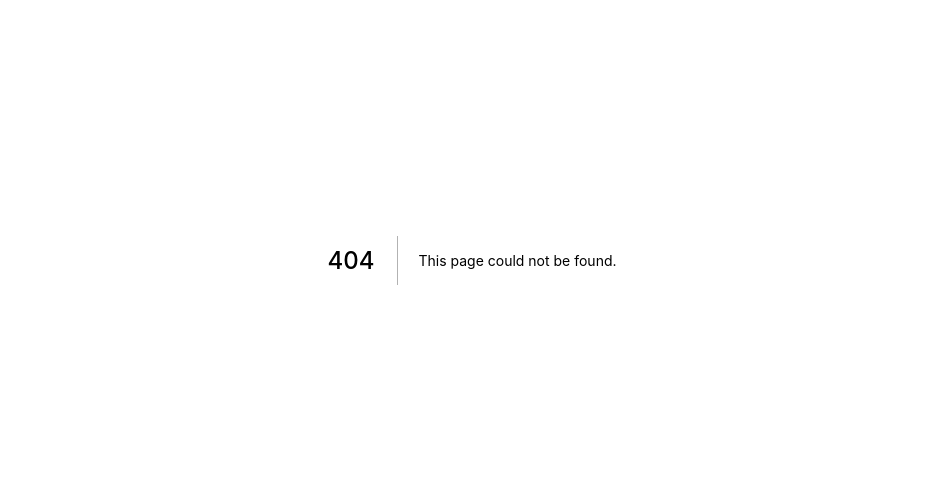
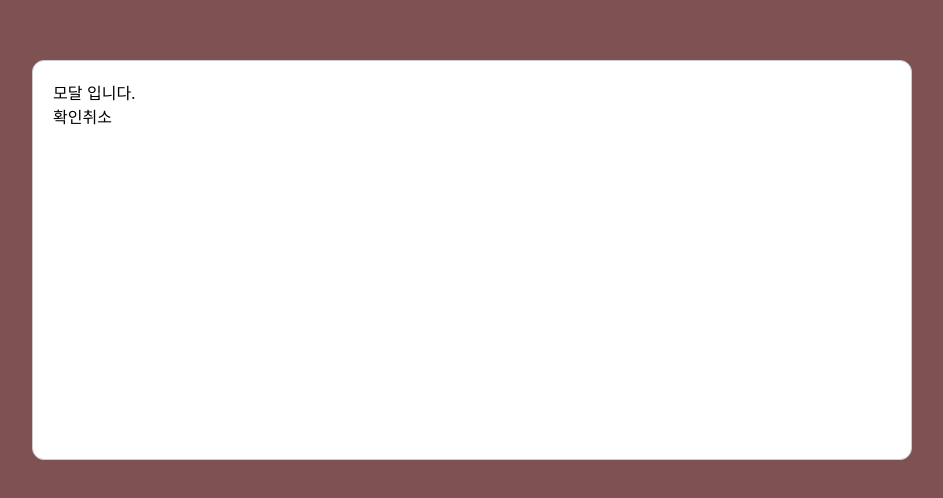
Before and after one commit to koozone/next-chat-app, a Next.js app: page /component/MyModal in a window 1280 px wide. Before the commit this address had no page. Shown: the part 140-638 px from the top of the page, without its empty margins (168-1111 px from the left). Built offline with nearby package versions, Linux system fonts and the light colour scheme.

Commit message:
[수정] 모달 팝업 전역 호출

```diff
--- a/pages/_app.js
+++ b/pages/_app.js
@@ -2,6 +2,8 @@ import Head from 'next/head';
 import '../styles/globals.css';
 import '../styles/style.css';
 import 'boxicons/css/boxicons.min.css';
+import ModalsProvider from './component/ModalsProvider';
+import Modals from './component/Modals';
 
 function MyApp({Component, pageProps}) {
 	return (
@@ -12,7 +14,10 @@ function MyApp({Component, pageProps}) {
 				<link rel="icon" href="/favicon.ico" />
 			</Head>
 
-			<Component {...pageProps} />
+			<ModalsProvider>
+				<Component {...pageProps} />
+				<Modals />
+			</ModalsProvider>
 		</>
 	);
 }
--- /dev/null
+++ b/pages/component/Modals.js
@@ -0,0 +1,28 @@
+import React, {useContext} from 'react';
+import {ModalsDispatchContext, ModalsStateContext} from './ModalsContext';
+
+const Modals = () => {
+	const openedModals = useContext(ModalsStateContext);
+	const {close} = useContext(ModalsDispatchContext);
+	console.log('Modals');
+
+	return openedModals.map((modal, index) => {
+		const {Component, props} = modal;
+		const {onSubmit, ...restProps} = props;
+
+		const onClose = () => {
+			close(Component);
+		};
+
+		const handleSubmit = async () => {
+			if (typeof onSubmit === 'function') {
+				await onSubmit();
+			}
+			onClose();
+		};
+
+		return <Component key={index} {...restProps} onClose={onClose} onSubmit={handleSubmit} />;
+	});
+};
+
+export default Modals;
--- /dev/null
+++ b/pages/component/ModalsContext.js
@@ -0,0 +1,8 @@
+import {createContext} from 'react';
+
+export const ModalsDispatchContext = createContext({
+	open: () => {},
+	close: () => {},
+});
+
+export const ModalsStateContext = createContext([]);
--- /dev/null
+++ b/pages/component/ModalsProvider.js
@@ -0,0 +1,30 @@
+import React, {useState} from 'react';
+import {ModalsDispatchContext, ModalsStateContext} from './ModalsContext';
+
+const ModalsProvider = ({children}) => {
+	const [openedModals, setOpenedModals] = useState([]);
+	console.log('openedModals', openedModals);
+	const open = (Component, props) => {
+		setOpenedModals((modals) => {
+			return [...modals, {Component, props}];
+		});
+	};
+
+	const close = (Component) => {
+		setOpenedModals((modals) => {
+			return modals.filter((modal) => {
+				return modal.Component !== Component;
+			});
+		});
+	};
+
+	const dispatch = {open, close};
+
+	return (
+		<ModalsStateContext.Provider value={openedModals}>
+			<ModalsDispatchContext.Provider value={dispatch}>{children}</ModalsDispatchContext.Provider>
+		</ModalsStateContext.Provider>
+	);
+};
+
+export default ModalsProvider;
--- /dev/null
+++ b/pages/component/MyModal.js
@@ -0,0 +1,53 @@
+import ReactModal from 'react-modal';
+
+ReactModal.setAppElement('#__next');
+
+const MyModal = ({onSubmit, onClose}) => {
+	const handleClickSubmit = () => {
+		onSubmit();
+	};
+
+	const handleClickCancel = () => {
+		onClose();
+	};
+
+	return (
+		<ReactModal
+			isOpen
+			onRequestClose={handleClickCancel}
+			style={{
+				overlay: {
+					position: 'fixed',
+					top: 0,
+					left: 0,
+					right: 0,
+					bottom: 0,
+					backgroundColor: 'rgba(0, 0, 0, 0.5)',
+				},
+				content: {
+					position: 'absolute',
+					top: '200px',
+					left: '200px',
+					right: '200px',
+					bottom: '200px',
+					border: '1px solid #ccc',
+					background: '#fff',
+					overflow: 'auto',
+					WebkitOverflowScrolling: 'touch',
+					borderRadius: '12px',
+					outline: 'none',
+					padding: '20px',
+				},
+			}}
+		>
+			<div>모달 입니다.</div>
+
+			<div>
+				<button onClick={handleClickSubmit}>확인</button>
+				<button onClick={handleClickCancel}>취소</button>
+			</div>
+		</ReactModal>
+	);
+};
+
+export default MyModal;
--- a/pages/component/popup.js
+++ b/pages/component/popup.js
@@ -31,7 +31,7 @@ export const Popup = ({isOpen = false, setIsOpen}) => {
 					padding: '20px',
 				},
 			}}
-			closeTimeoutMS={200}
+			// closeTimeoutMS={200}
 			contentLabel="Post modal"
 		>
 			{/* <div
--- /dev/null
+++ b/pages/hook/useModals.js
@@ -0,0 +1,20 @@
+import {useContext} from 'react';
+import {ModalsDispatchContext} from './../component/ModalsContext';
+
+export default function useModals() {
+	const {open, close} = useContext(ModalsDispatchContext);
+
+	const openModal = (Component, props) => {
+		console.log('openModal');
+		open(Component, props);
+	};
+
+	const closeModal = (Component) => {
+		close(Component);
+	};
+
+	return {
+		openModal,
+		closeModal,
+	};
+}
--- a/pages/view/room.js
+++ b/pages/view/room.js
@@ -7,13 +7,27 @@ import BoxItem, {BoxItem2} from '../component/boxItem';
 import Header, {Header2} from '../component/header';
 import NavBar from '../component/navBar';
 import Popup from '../component/popup';
+import useModals from '../hook/useModals';
+import MyModal from '../component/MyModal';
 
 // Modal.setAppElement('#__next');
 
 export default function chat() {
 	const [isModal, setIsModal] = useState(false);
 	const [roomList, setRoomList] = useState([]);
-	console.log('isModal', isModal);
+	// console.log('isModal', isModal);
+
+	const {openModal} = useModals();
+
+	const handleClick = () => {
+		console.log('handleClick');
+		openModal(MyModal, {
+			onSubmit: () => {
+				console.log('비지니스 로직 처리...');
+			},
+		});
+	};
+
 	useEffect(() => {
 		// axios('http://localhost:3000/roomList')
 		axios('/api/room')
@@ -59,7 +73,9 @@ export default function chat() {
 			</Box>
 
 			<footer className="p-4 absolute inset-x-0 bottom-0 grid grid-cols-2 gap-x-6">
-				<button className="btn btn--secondary">Decline</button>
+				<button className="btn btn--secondary" onClick={handleClick}>
+					모달 열기
+				</button>
 				<button className="btn btn--primary" onClick={() => setIsModal(true)}>
 					Accept
 				</button>
```
